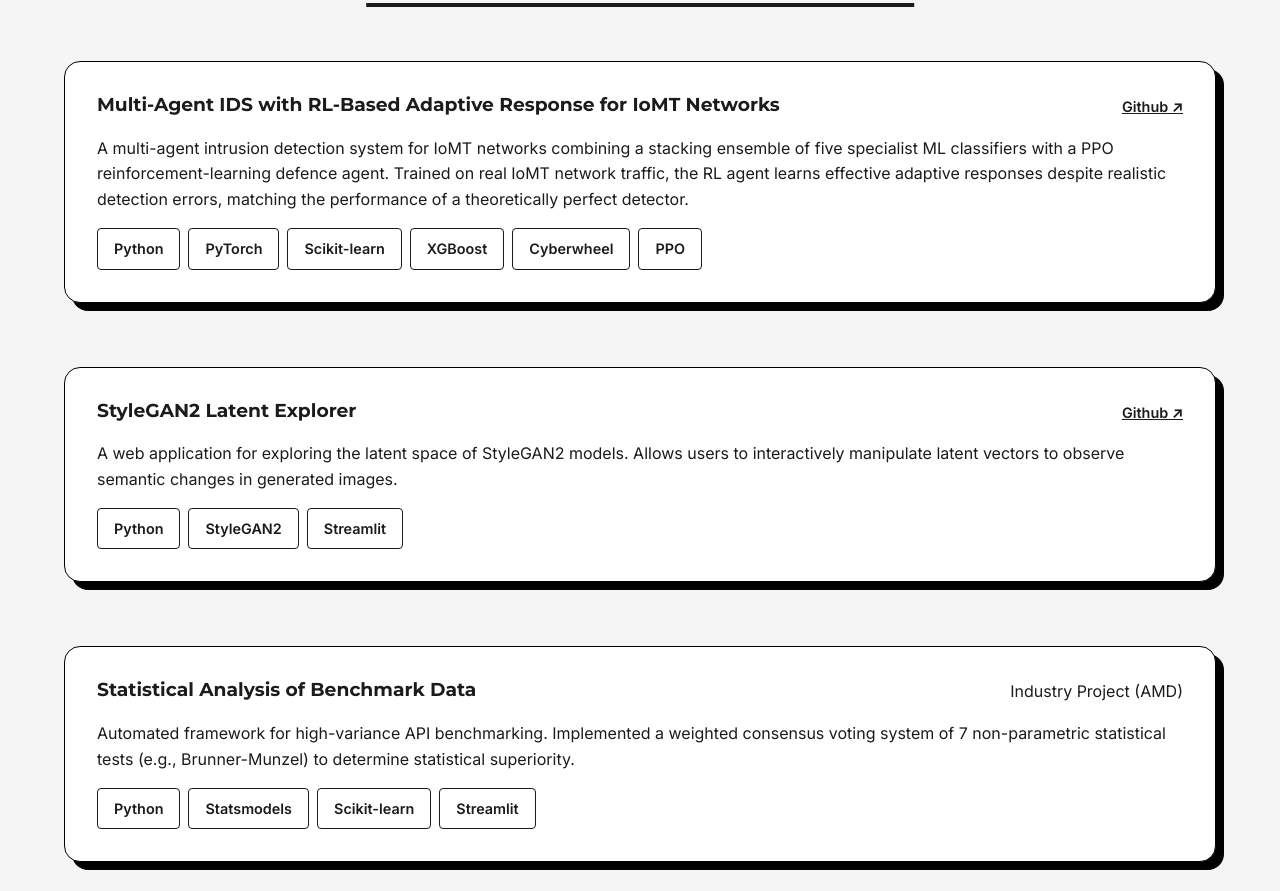
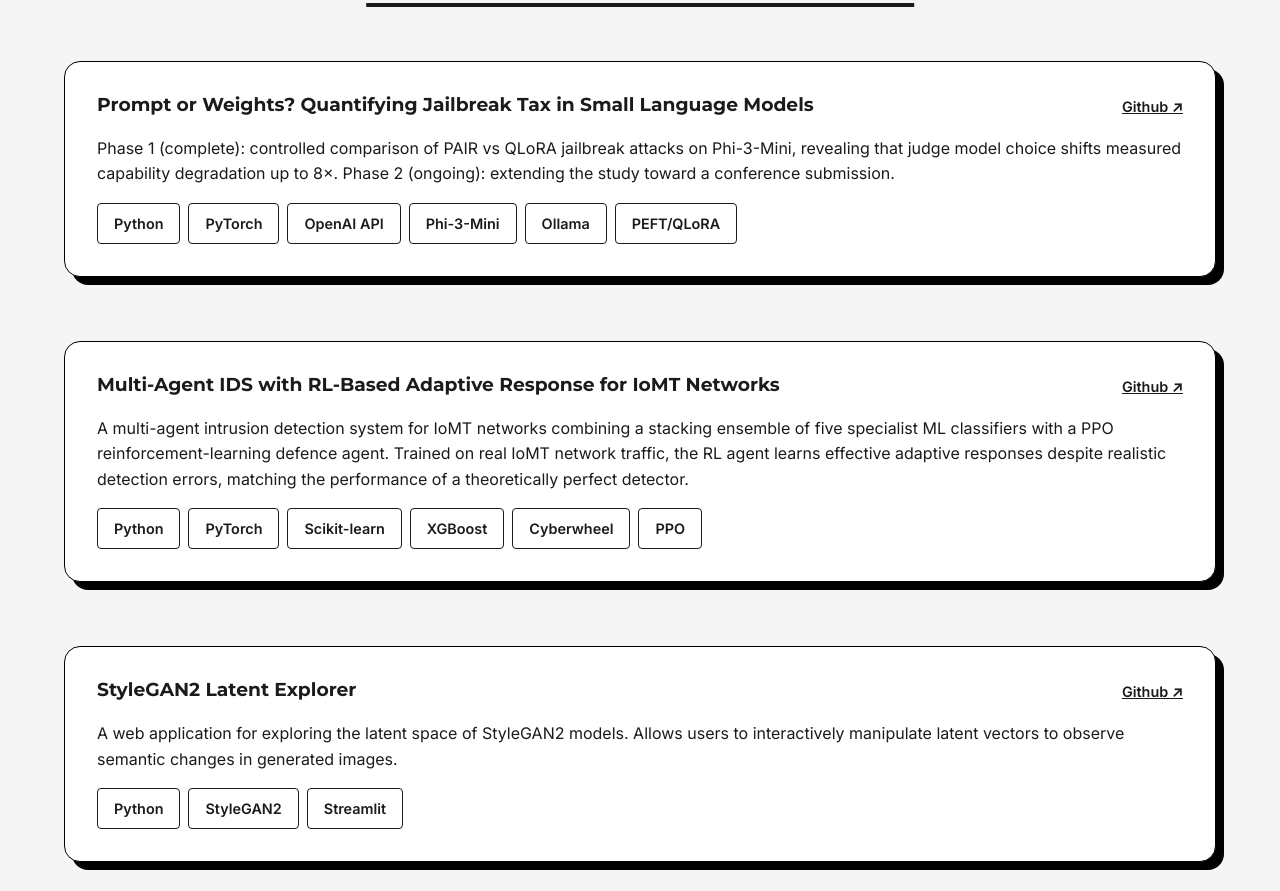
Before and after one commit to Duli97-2/duli97-2.github.io, a plain HTML site: page index.html in a window 1280 px wide. Shown: the part 2309-3200 px from the top of the page. Drawn offline with Linux system fonts and the light colour scheme.

Commit message:
added nlp prj

```diff
--- a/index.html
+++ b/index.html
@@ -563,6 +563,25 @@
             <!-- Project 1 -->
             <div class="project-card">
                 <div class="project-header">
+                    <h3>Prompt or Weights? Quantifying Jailbreak Tax in Small Language Models</h3>
+                    <div class="project-links">
+                        <a href="https://github.com/Duli97-2/iomt-rl-defence" target="_blank">Github ↗</a>
+                    </div>
+                </div>
+                <p>Phase 1 (complete): controlled comparison of PAIR vs QLoRA jailbreak attacks on Phi-3-Mini, revealing that judge model choice shifts measured capability degradation up to 8×. Phase 2 (ongoing): extending the study toward a conference submission.</p>
+                <div class="skill-items" style="margin-top: 1rem;">
+                    <span class="skill-tag">Python</span>
+                    <span class="skill-tag">PyTorch</span>
+                    <span class="skill-tag">OpenAI API </span>
+                    <span class="skill-tag">Phi-3-Mini</span>
+                    <span class="skill-tag">Ollama</span>
+                    <span class="skill-tag">PEFT/QLoRA </span>
+                </div>
+            </div>
+
+            <!-- Project 2 -->
+            <div class="project-card">
+                <div class="project-header">
                     <h3>Multi-Agent IDS with RL-Based Adaptive Response for IoMT Networks</h3>
                     <div class="project-links">
                         <a href="https://github.com/Duli97-2/iomt-rl-defence" target="_blank">Github ↗</a>
@@ -579,7 +598,7 @@
                 </div>
             </div>
 
-            <!-- Project 2 -->
+            <!-- Project 3 -->
             <div class="project-card">
                 <div class="project-header">
                     <h3>StyleGAN2 Latent Explorer</h3>
@@ -595,7 +614,7 @@
                 </div>
             </div>
 
-            <!-- Project 3 -->
+            <!-- Project 4 -->
             <div class="project-card">
                 <div class="project-header">
                     <h3>Statistical Analysis of Benchmark Data</h3>
@@ -612,7 +631,7 @@
                 </div>
             </div>
 
-            <!-- Project 4 -->
+            <!-- Project 5 -->
             <div class="project-card">
                 <div class="project-header">
                     <h3>T20 Cricket Score Prediction</h3>
```
